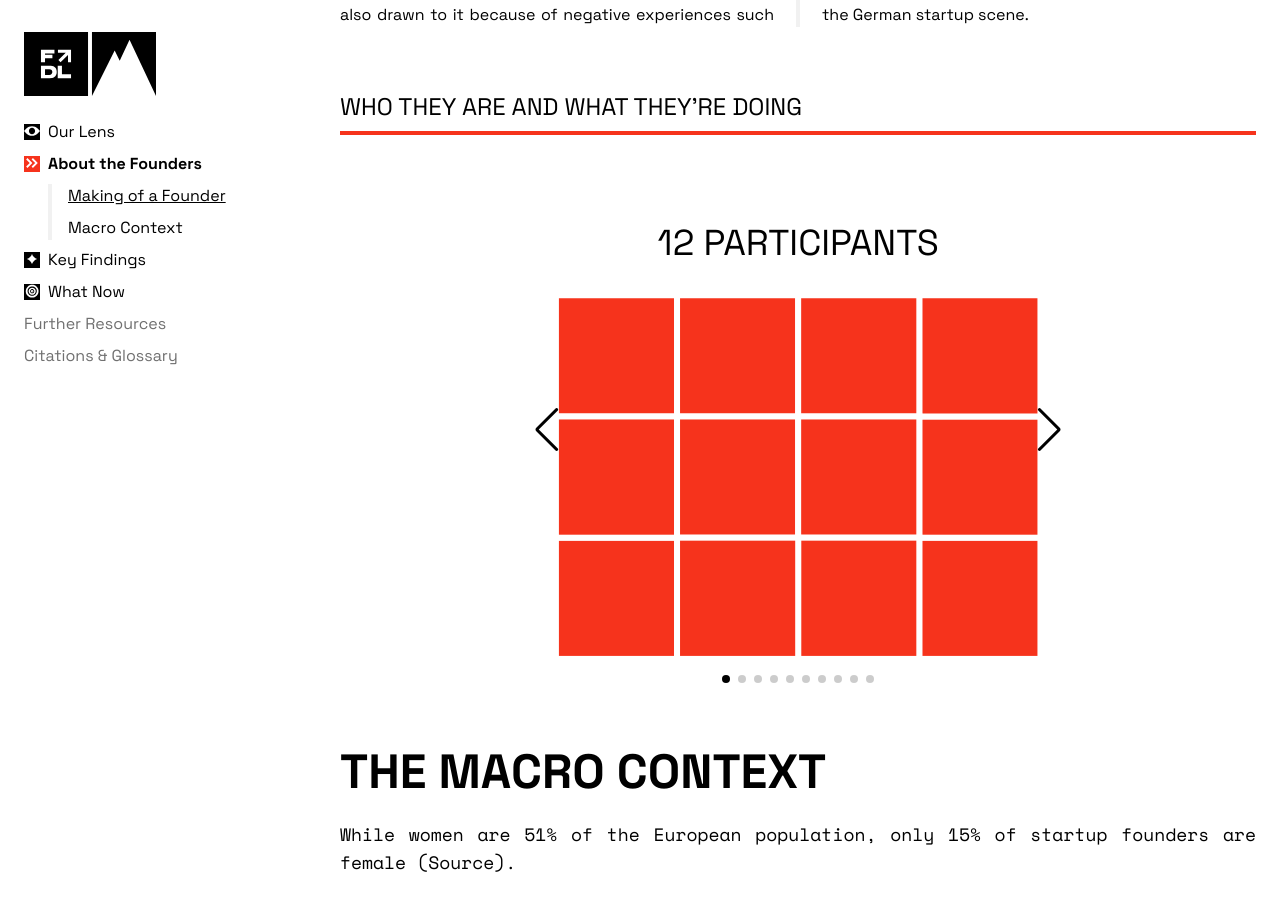
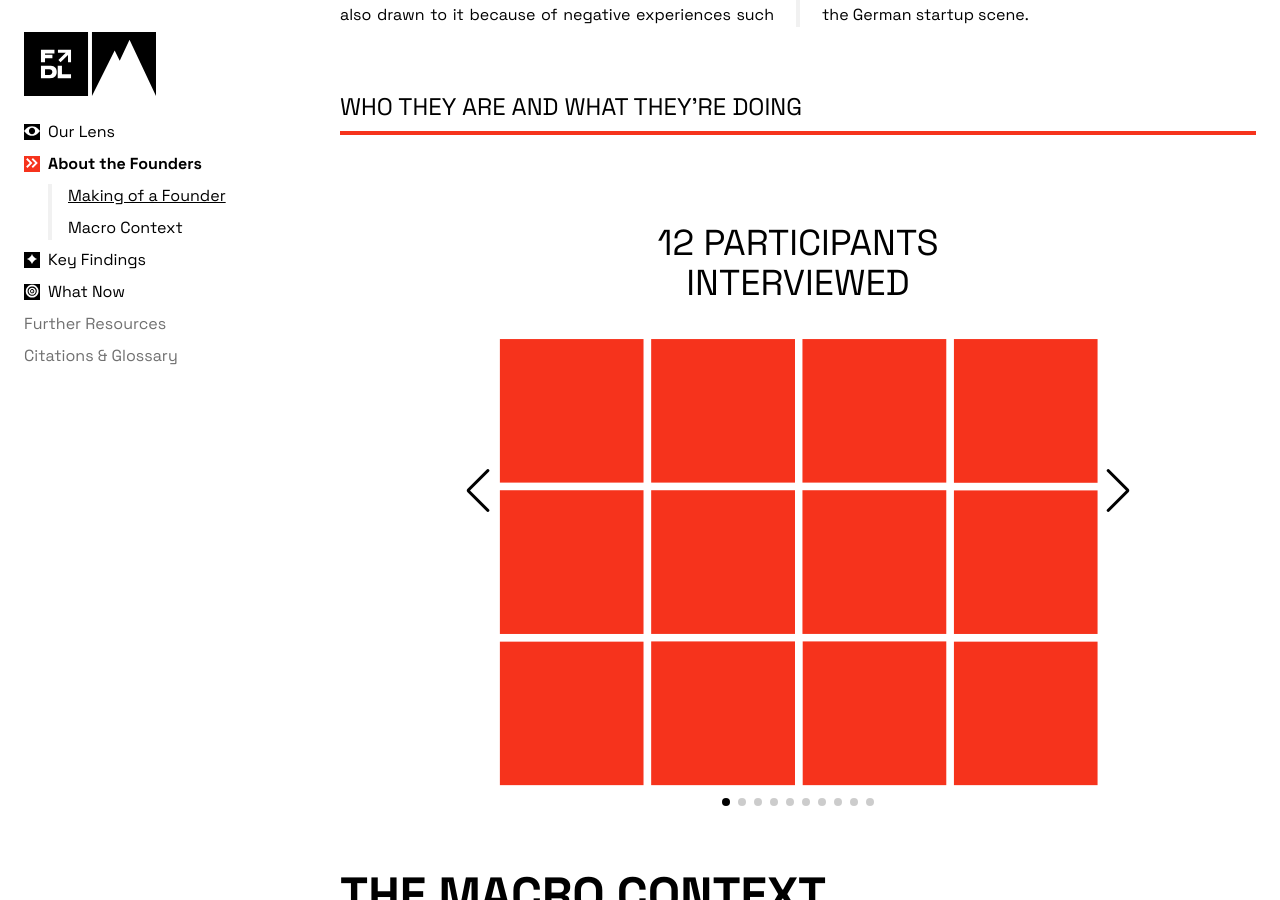
Before and after one commit to Founderland/Report, a Jekyll site: the page built from index.html, in a window 1280 px wide and 900 px high, scrolled down 5779 px. Built offline with Jekyll 4.4.1, drawn with Linux system fonts in a browser that asks for light colours.

Commit message:
swiper slider styling

```diff
--- a/_includes/vis-founders.html
+++ b/_includes/vis-founders.html
@@ -4,43 +4,43 @@
     <div class="swiper-wrapper">
       <!-- Slides -->
       <div class="swiper-slide">
-        <h3>12 Participants</h3>
+        <h3>12 Participants <br>Interviewed</h3>
         <img src="assets/images/vis/section-2/Slide-1.svg"/>
       </div>
       <div class="swiper-slide">
-        <h3>All women of color entrepreneurs</h3>
+        <h3>All women of color <br>entrepreneurs</h3>
         <img src="assets/images/vis/section-2/Slide-2.svg"/>
       </div>
       <div class="swiper-slide">
-        <h3>All with migrant backgrounds</h3>
+        <h3>All with migrant <br>backgrounds</h3>
         <img src="assets/images/vis/section-2/Slide-3.svg"/>
       </div>
       <div class="swiper-slide">
-        <h3>Of diverse ethnicities</h3>
+        <h3>Of diverse <br>ethnicities</h3>
         <img src="assets/images/vis/section-2/Slide-4.svg"/>
       </div>
       <div class="swiper-slide">
-        <h3>Most have a higher education degree</h3>
+        <h3>Most have a <br>higher education degree</h3>
         <img src="assets/images/vis/section-2/Slide-5.svg"/>
       </div>
       <div class="swiper-slide">
-        <h3>Across a wide range of disciplines</h3>
+        <h3>Across a wide <br>range of disciplines</h3>
         <img src="assets/images/vis/section-2/Slide-6.svg"/>
       </div>
       <div class="swiper-slide">
-        <h3>Nearly half are mothers</h3>
+        <h3>Nearly half <br>are mothers</h3>
         <img src="assets/images/vis/section-2/Slide-7.svg"/>
       </div>
       <div class="swiper-slide">
-        <h3>All are in or close to their thirties</h3>
+        <h3>All are in, or close to, <br>their thirties</h3>
         <img src="assets/images/vis/section-2/Slide-8.svg"/>
       </div>
       <div class="swiper-slide">
-        <h3>Most are leading an impact venture</h3>
+        <h3>Most are leading <br>an impact venture</h3>
         <img src="assets/images/vis/section-2/Slide-9.svg"/>
       </div>
       <div class="swiper-slide">
-        <h3>All have myriad intersectional experiences</h3>
+        <h3>All have myriad <br>intersectional experiences</h3>
         <img src="assets/images/vis/section-2/Slide-10.svg"/>
       </div>
     </div>
--- a/assets/styles/output.css
+++ b/assets/styles/output.css
@@ -1795,8 +1795,6 @@ nav.active {
 
 /* #SWIPER SLIDER */
 
---swiper-theme-color: #000;
-
 .swiper {
   width: 100%;
 }
@@ -1824,7 +1822,7 @@ nav.active {
 
 @media (min-width: 768px) {
   .swiper {
-    width: 60%;
+    width: 75%;
     margin: 0 auto;
   }
 
@@ -1834,7 +1832,7 @@ nav.active {
   }
 
   .swiper img {
-    padding: 0 2rem;
+    padding: 0 2.5rem 2rem;
   }
 }
 
```
Also changed, not shown: assets/styles/input.css (+2 -5 lines).
